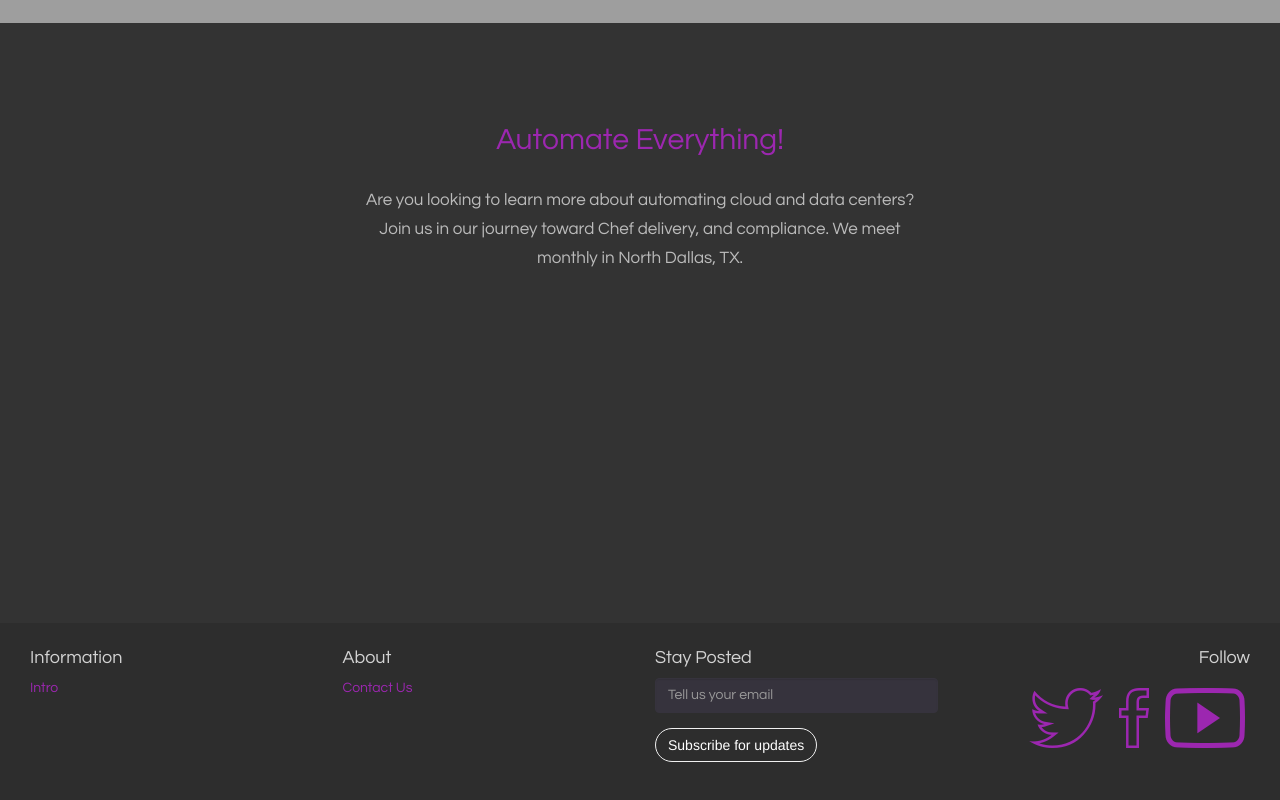
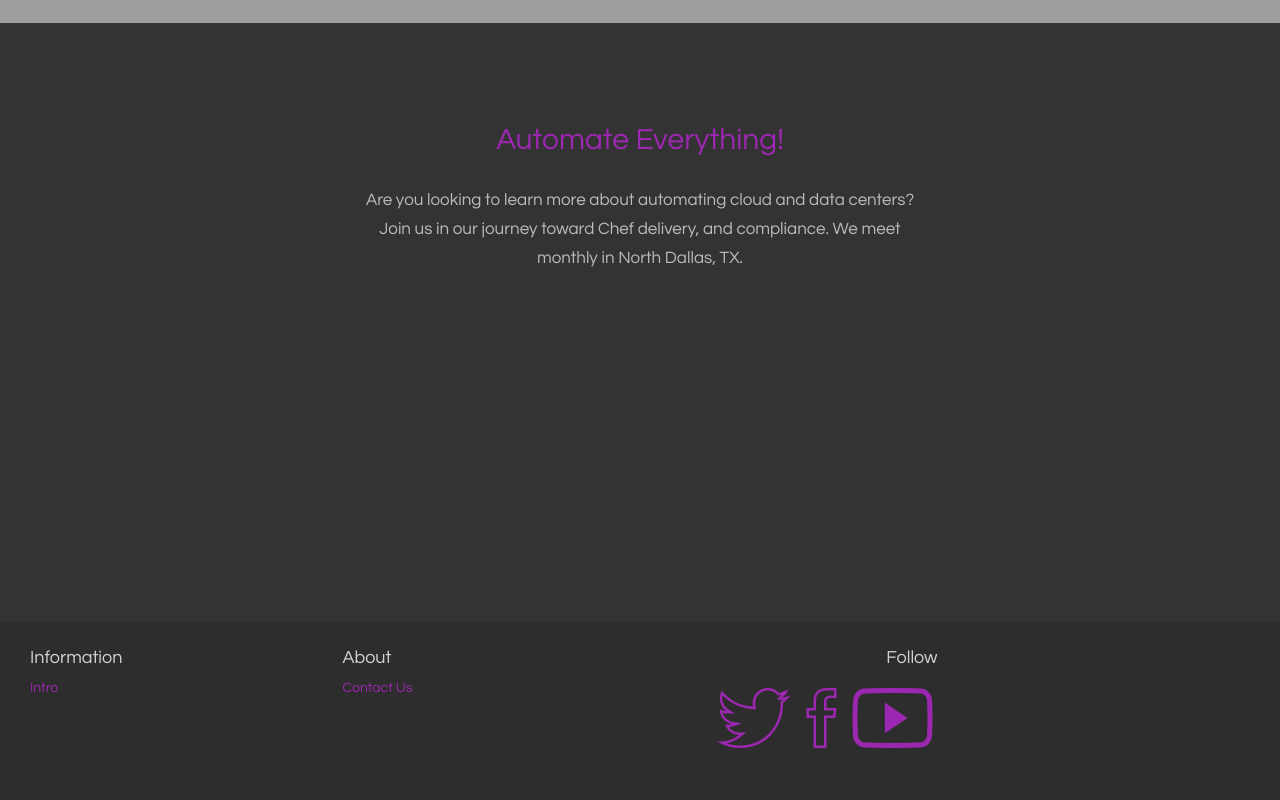
Before and after one commit to kaoticfx/dfwchefusergroup, a plain HTML site: page index.html in a window 1280 px wide. Shown: the part 777-1577 px from the top of the page. Drawn offline with Linux system fonts and the light colour scheme; grey boxes are pictures that could not be loaded; files whose address does not match are found by name.

Commit message:
preslack

```diff
--- a/index.html
+++ b/index.html
@@ -334,7 +334,7 @@
                         <li><a href="#"></a></li>
                     </ul>
                 </div>
-                <div class="col-xs-12 col-sm-3 column">
+ <!--               <div class="col-xs-12 col-sm-3 column">
                     <h4>Stay Posted</h4>
                     <form>
                         <div class="form-group">
@@ -344,7 +344,7 @@
                           <button class="btn btn-primary" data-toggle="modal" data-target="#alertModal" type="button">Subscribe for updates</button>
                         </div>
                     </form>
-                </div>
+                </div> -->
                 <div class="col-xs-12 col-sm-3 text-right">
                     <h4>Follow</h4>
                     <ul class="list-inline">
```
